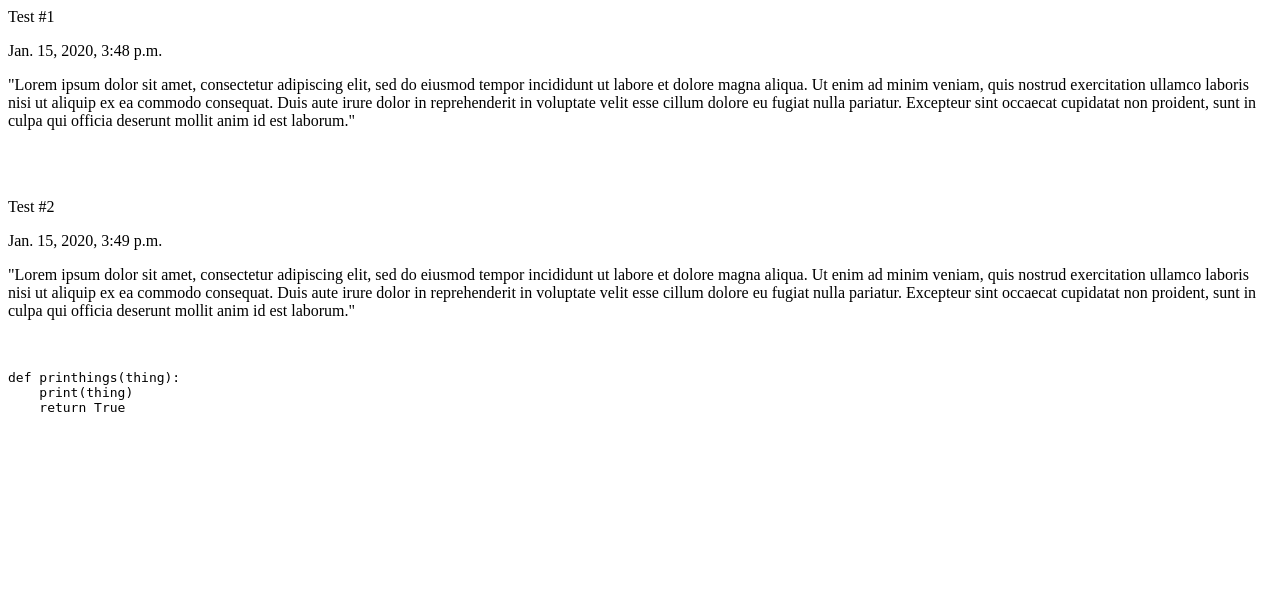
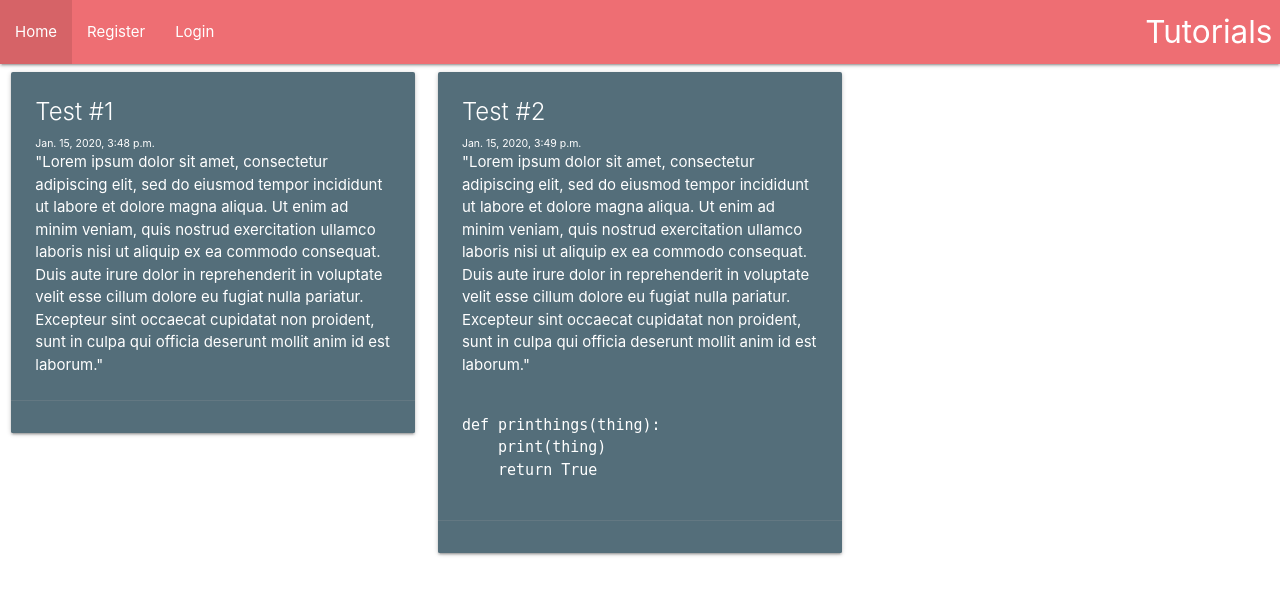
Before and after one commit to SirMatix/tutorials, a Django app: page / in a window 1280 px wide. Shown: the top 595 px of the page. Run offline with Django 3.2, Linux system fonts and the light colour scheme; data comes from the database, SQL or seed files in the repository; some libraries are stand-ins or nearby versions.

Commit message:
Add header template

```diff
--- /dev/null
+++ b/tutorials/templates/tutorials/header.html
@@ -0,0 +1,31 @@
+<html>
+<head>
+	{% load static %}
+	<link href="{% static 'tinymce/css/prism.css' %}" rel="stylesheet">
+	<!-- Compiled and minified CSS -->
+    <link rel="stylesheet" href="https://cdnjs.cloudflare.com/ajax/libs/materialize/1.0.0/css/materialize.min.css">
+
+    <!-- Compiled and minified JavaScript -->
+    <script src="https://cdnjs.cloudflare.com/ajax/libs/materialize/1.0.0/js/materialize.min.js"></script>
+</head>
+
+
+<body>
+
+    <nav>
+    <div class="nav-wrapper">
+      <a href="/" class="brand-logo right">Tutorials</a>
+      <ul id="nav-mobile" class="left hide-on-med-and-down">
+        <li><a href="/">Home</a></li>
+        <li><a href="/register">Register</a></li>
+        <li><a href="/login">Login</a></li>
+      </ul>
+    </div>
+    </nav>
+
+  {% block content %}
+  {% endblock %}
+
+</body>
+<script src="{% static 'tinymce/js/prism.js' %}"></script>
+</html>
--- a/tutorials/templates/tutorials/home.html
+++ b/tutorials/templates/tutorials/home.html
@@ -1,20 +1,19 @@
-<html>
-<head>
-	{% load static %}
-	<link href="{% static 'tinymce/css/prism.css' %}" rel="stylesheet">
-</head>
+{% extends "tutorials/header.html" %}
 
-
-<body>
-	{% for tut in tutorials %}  <!-- for loop -->
-
-		<p>{{tut.title}}</p>
-		<p>{{tut.published}}</p>
-		<p>{{tut.content|safe}}</p>
-		<br/><br/>
-
-
-	{% endfor %} <!-- end of for loop -->
-</body>
-<script src="{% static 'tinymce/js/prism.js' %}"></script>
-</html>
+{% block content %}
+    <div class="row">
+    {% for tut in tutorials %}  <!-- for loop -->
+        <div class="col s12 m6 l4">
+          <div class="card blue-grey darken-1">
+            <div class="card-content white-text">
+              <span class="card-title">{{tut.title}}</span>
+              <p style="font-size:70%">{{tut.published}}</p>
+              <p>{{tut.content|safe}}</p>
+            </div>
+            <div class="card-action">
+            </div>
+          </div>
+        </div>
+    {% endfor %} <!-- end of for loop -->
+    </div>
+{% endblock %}
```
